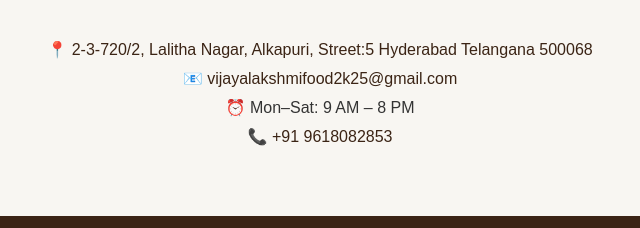
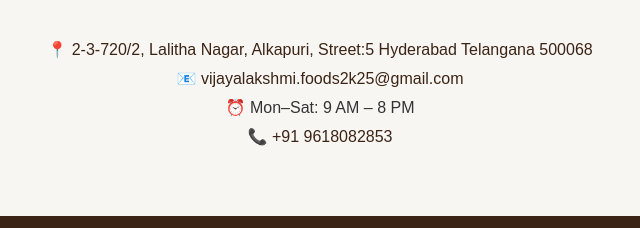
Before and after one commit to KotaBhavya1/Ecommerce_website, a plain HTML site: page about.html in a window 1280 px wide. Shown: the part 1467-1695 px from the top of the page, 320-960 px from the left. Drawn offline with Linux system fonts and the light colour scheme; grey boxes are pictures that could not be loaded.

Commit message:
Update about.html

```diff
--- a/about.html
+++ b/about.html
@@ -97,7 +97,7 @@
 
     <p>📧
       <a href="mailto:vijayalakshmifood2k25@gmail.com">
-        vijayalakshmifood2k25@gmail.com
+        vijayalakshmi.foods2k25@gmail.com
       </a>
     </p>
 
```
